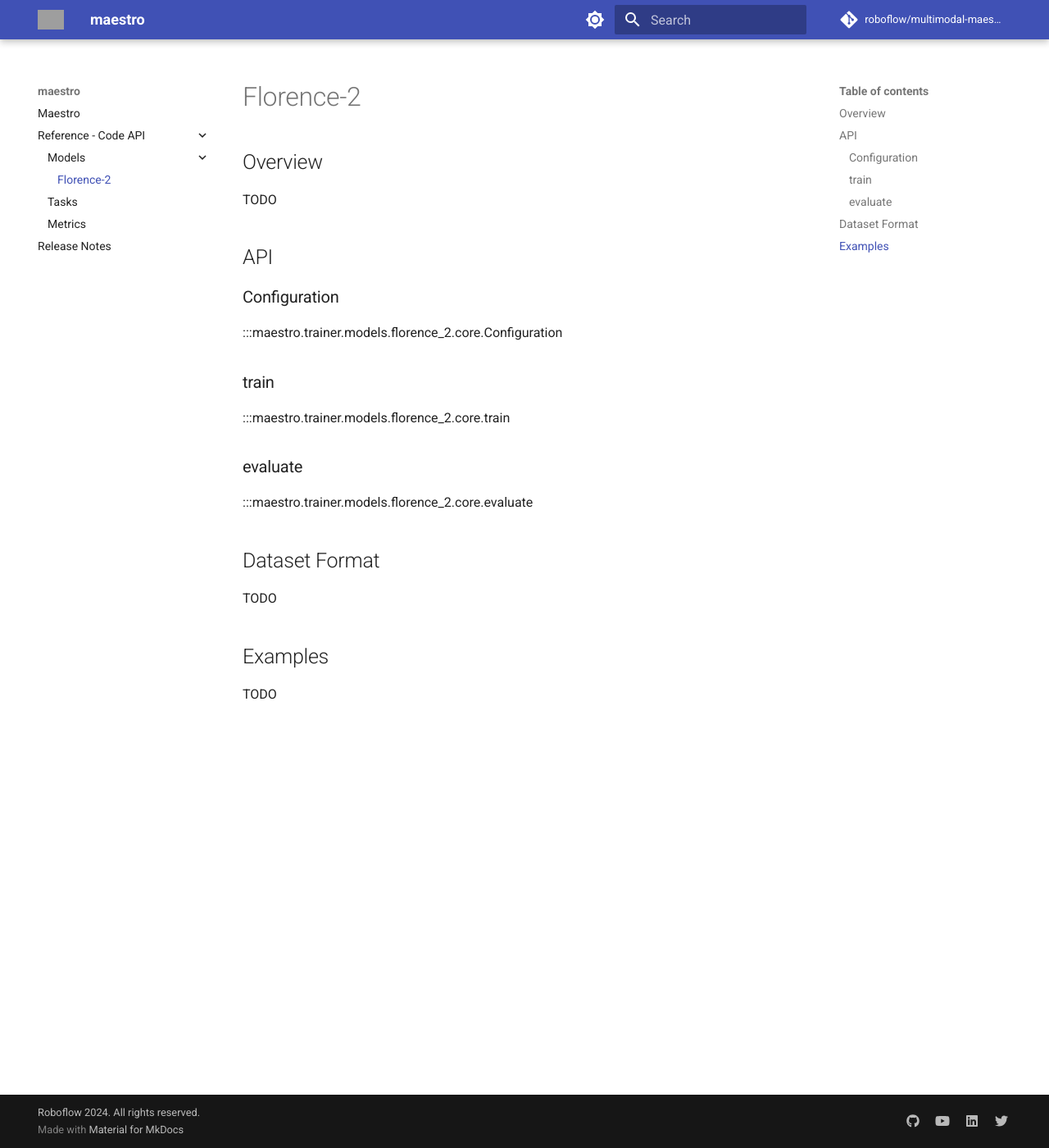
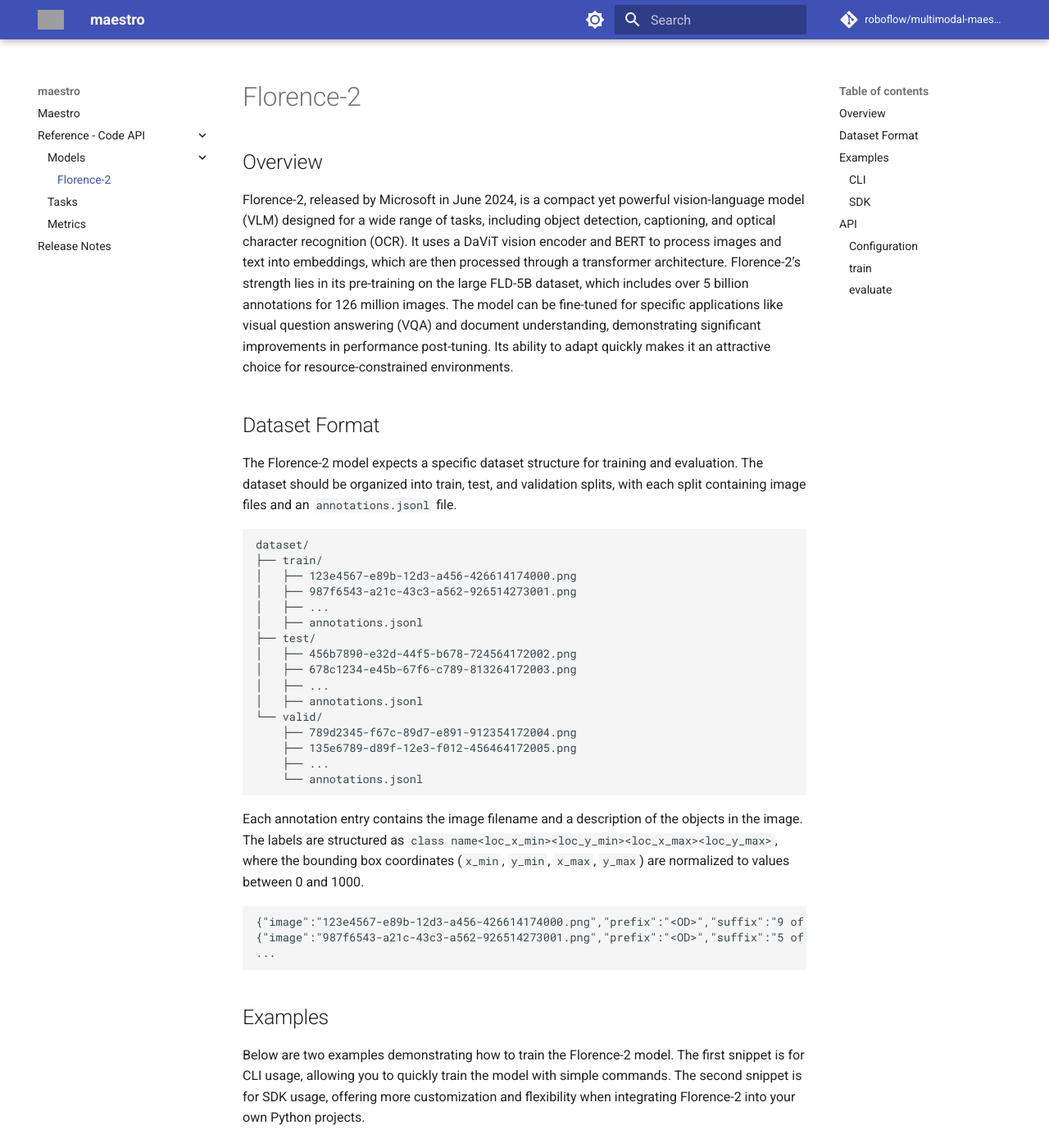
Before and after one commit to roboflow/maestro, an MkDocs documentation site: the page built from docs/florence-2.md, in a window 1280 px wide and 1400 px high. Shown: the whole window at 82% size. Built offline with MkDocs 1.6.1 and Material for MkDocs 9.7.7, drawn with Linux system fonts in a browser that asks for light colours; comment, search, counter and statistics services are not loaded; some of the changed text lies outside the part shown; grey boxes are pictures that could not be loaded.

Commit message:
basic docs without TODOs

````diff
--- a/docs/florence-2.md
+++ b/docs/florence-2.md
@@ -1,6 +1,81 @@
 ## Overview
 
-TODO
+Florence-2, released by Microsoft in June 2024, is a compact yet powerful
+vision-language model (VLM) designed for a wide range of tasks, including object
+detection, captioning, and optical character recognition (OCR). It uses a DaViT vision
+encoder and BERT to process images and text into embeddings, which are then processed
+through a transformer architecture. Florence-2’s strength lies in its pre-training on
+the large FLD-5B dataset, which includes over 5 billion annotations for 126 million
+images. The model can be fine-tuned for specific applications like visual question
+answering (VQA) and document understanding, demonstrating significant improvements in
+performance post-tuning. Its ability to adapt quickly makes it an attractive choice for
+resource-constrained environments.
+
+## Dataset Format
+
+The Florence-2 model expects a specific dataset structure for training and evaluation.
+The dataset should be organized into train, test, and validation splits, with each
+split containing image files and an `annotations.jsonl` file.
+
+```
+dataset/
+├── train/
+│   ├── 123e4567-e89b-12d3-a456-426614174000.png
+│   ├── 987f6543-a21c-43c3-a562-926514273001.png
+│   ├── ...
+│   ├── annotations.jsonl
+├── test/
+│   ├── 456b7890-e32d-44f5-b678-724564172002.png
+│   ├── 678c1234-e45b-67f6-c789-813264172003.png
+│   ├── ...
+│   ├── annotations.jsonl
+└── valid/
+    ├── 789d2345-f67c-89d7-e891-912354172004.png
+    ├── 135e6789-d89f-12e3-f012-456464172005.png
+    ├── ...
+    └── annotations.jsonl
+```
+
+Each annotation entry contains the image filename and a description of the objects in
+the image. The labels are structured as
+`class name<loc_x_min><loc_y_min><loc_x_max><loc_y_max>`, where the bounding box
+coordinates (`x_min`, `y_min`, `x_max`, `y_max`) are normalized to values between 0
+and 1000.
+
+```
+{"image":"123e4567-e89b-12d3-a456-426614174000.png","prefix":"<OD>","suffix":"9 of clubs<loc_138><loc_100><loc_470><loc_448>10 of clubs<loc_388><loc_145><loc_670><loc_453>"}
+{"image":"987f6543-a21c-43c3-a562-926514273001.png","prefix":"<OD>","suffix":"5 of clubs<loc_554><loc_2><loc_763><loc_467>6 of clubs<loc_399><loc_79><loc_555><loc_466>"}
+...
+```
+
+## Examples
+
+Below are two examples demonstrating how to train the Florence-2 model. The first
+snippet is for CLI usage, allowing you to quickly train the model with simple commands.
+The second snippet is for SDK usage, offering more customization and flexibility when
+integrating Florence-2 into your own Python projects.
+
+### CLI
+
+```bash
+maestro florence2 train --dataset='<DATASET_PATH>' --epochs=10 --batch-size=8
+```
+
+### SDK
+
+```python
+from maestro.trainer.common import MeanAveragePrecisionMetric
+from maestro.trainer.models.florence_2 import train, Configuration
+
+config = Configuration(
+    dataset='<DATASET_PATH>',
+    epochs=10,
+    batch_size=8,
+    metrics=[MeanAveragePrecisionMetric()]
+)
+
+train(config)
+```
 
 ## API
 
@@ -15,11 +90,3 @@
 ### evaluate
 
 :::maestro.trainer.models.florence_2.core.evaluate
-
-## Dataset Format
-
-TODO
-
-## Examples
-
-TODO
````
Also changed, not shown: docs/tasks.md (+3 -3 lines).
